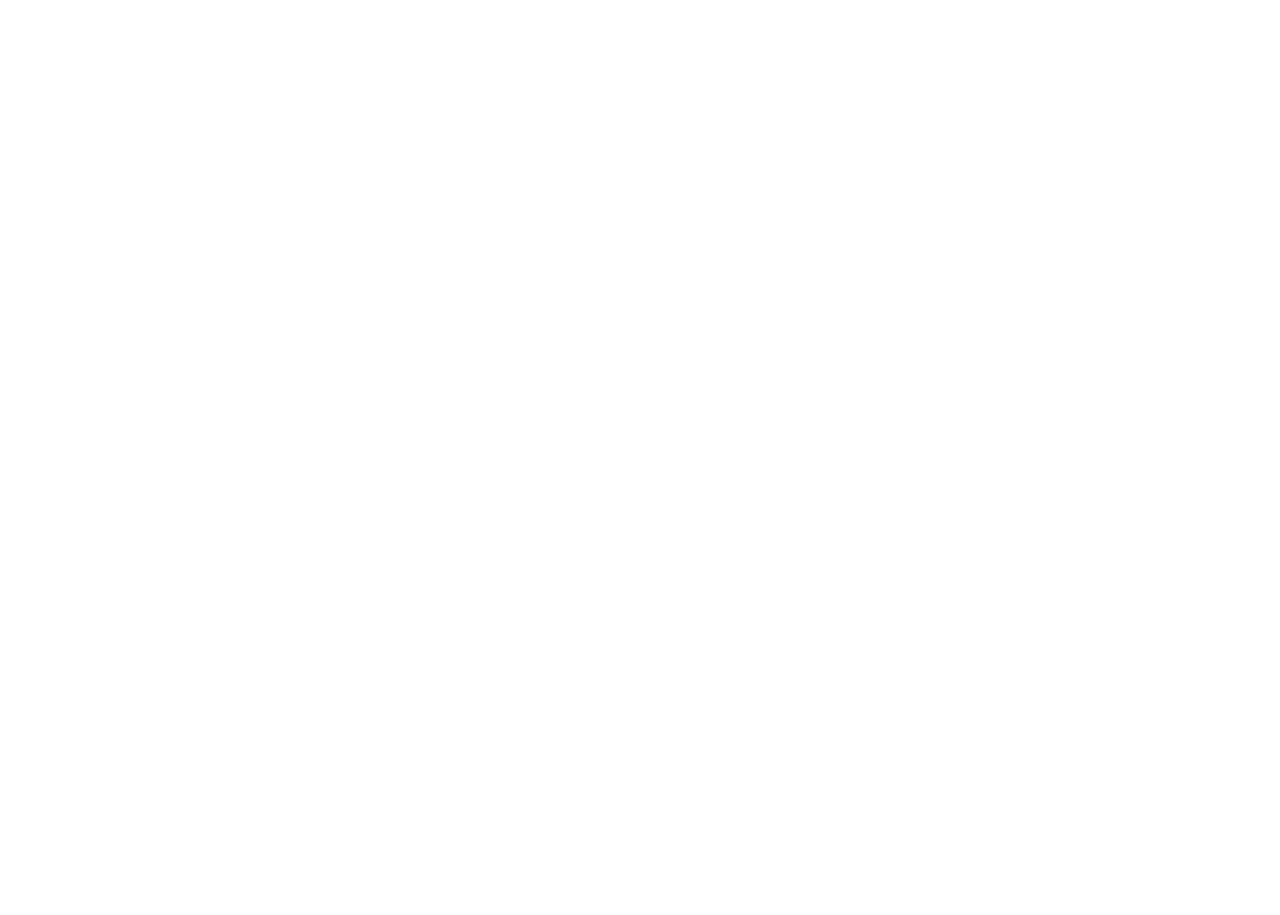
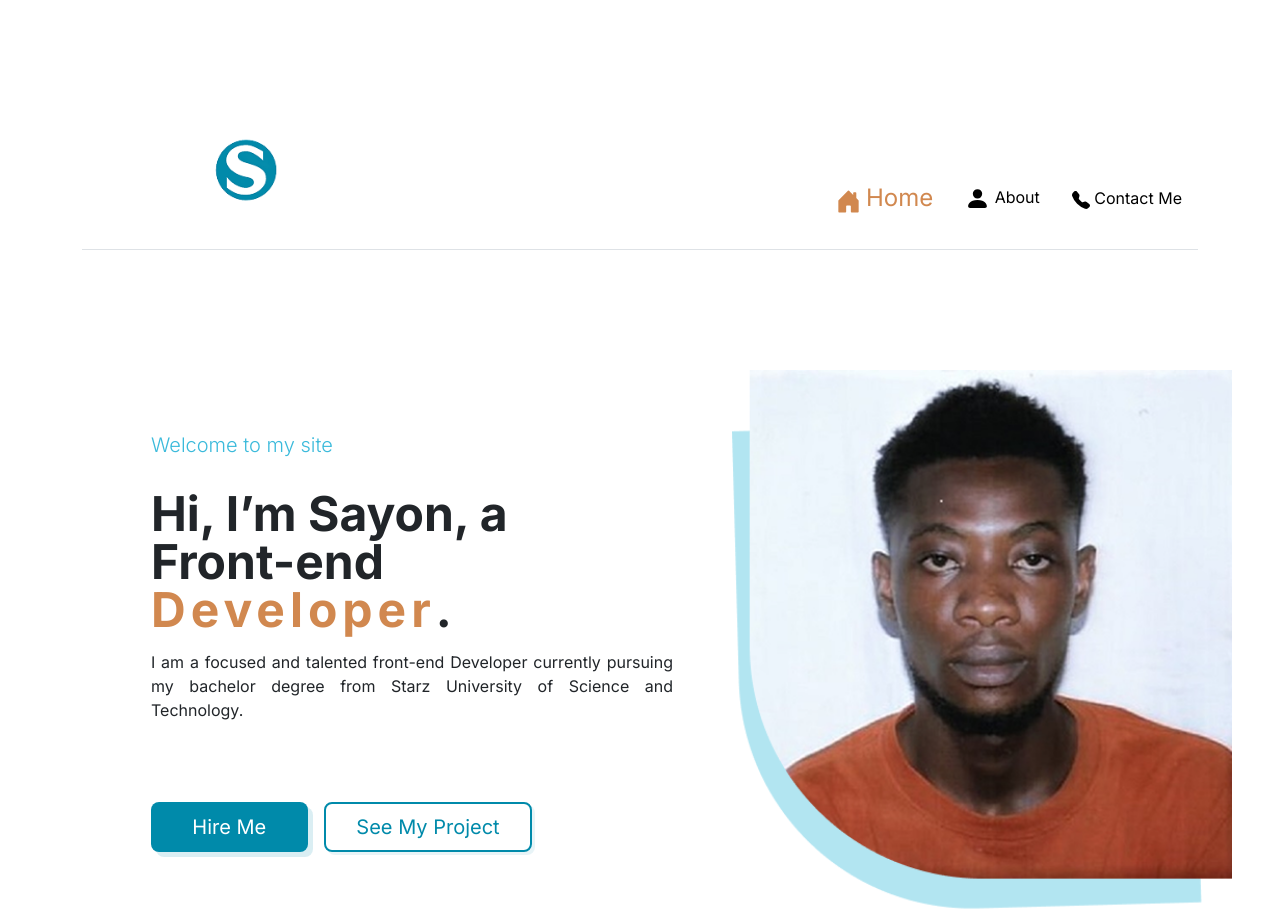
Before and after one commit to Sayon-okai/capstone-project2.github.io, a plain HTML site: page index.html in a window 1280 px wide. Before the commit the page ends 800 px from the top, so only its background shows below. Drawn offline with nearby package versions, Linux system fonts and the light colour scheme.

Commit message:
implement hero section layout and styling -

```diff
--- a/css/style.css
+++ b/css/style.css
@@ -0,0 +1,122 @@
+/*   Colors
+        Orange: #D1884F
+        Blue: #008AAA
+        Light Blue: #3BBADB
+
+
+*/
+
+
+* {
+    margin: 0;
+    padding: 0;
+    box-sizing: border-box;
+   font-family: "Inter", monospace;
+}
+
+
+
+#header {
+    height: 250px;
+    padding-top: 200px;
+
+    /* background-color: antiquewhite; */
+
+}
+
+/* Logo and Icons */
+.logo {
+     height: 300px;
+}
+
+
+
+/* Nav Links */
+
+ul {
+    align-items: center;
+
+
+}
+
+.active-link {
+    font-size: 1.5em;
+    font-style: normal;
+    color: #D1884F;
+}
+
+
+ul li .nav-link {
+           margin-right: ;
+           font-family: "Inter", monospace;
+           color: #000;
+
+
+
+}
+
+/* Hero Section */
+
+.lead {
+        color: #3BBADB;
+        margin-bottom: 33px;
+        font-family: "Inter", monospace;
+}
+
+.special-text {
+    color: #D1884F;
+    font-style: normal;
+    letter-spacing: 5px;
+}
+
+.user-img-section {
+    margin-right: -5%;
+}
+
+.user-profile {
+    width: 500px;
+    height: 523px;
+
+
+
+}
+
+.info-about {
+    margin-bottom: 33px;
+    text-align: justify;
+
+}
+
+/* Button */
+
+.btn-section {
+    margin-top: 5em;
+}
+
+ #btn-see-project:hover{
+    width: 40.5%;
+    background-color: #008AAA;
+    color: #fff;
+    transition: all 1s ease-in-out;
+}
+#btn-hire-me:hover{
+    width: 30.5%;
+    background-color: #fff;
+    box-shadow: 3px 3px #008AAA17;
+    color: #008AAA;
+    transition: all 1s ease-in-out;
+}
+
+#btn-hire-me {
+    width: 30%;
+    background: #008AAA;
+    box-shadow: 5px 5px #008AAA25;
+    color: #fff;
+}
+
+#btn-see-project {
+    width: 40%;
+    border: 2px solid #008AAA;
+    color: #008AAA;
+    box-shadow: 3px 3px #008AAA17;
+}
--- a/index.html
+++ b/index.html
@@ -4,9 +4,78 @@
     <meta charset="UTF-8">
     <meta name="viewport" content="width=device-width, initial-scale=1.0">
     <link rel="stylesheet" href="./css/style.css">
+    <!-- CDN Link -->
+     <link rel="stylesheet" href="https://cdn.jsdelivr.net/npm/bootstrap@5.3.7/dist/css/bootstrap.min.css">
+
+     <!-- Google fonts -->
+    <link rel="preconnect" href="https://fonts.googleapis.com">
+    <link rel="preconnect" href="https://fonts.gstatic.com" crossorigin>
+    <link
+        href="https://fonts.googleapis.com/css2?family=Inter:ital,opsz,wght@0,14..32,100..900;1,14..32,100..900&display=swap"
+        rel="stylesheet">
+
     <title>Sayon T. Okai</title>
 </head>
 <body>
+    <div class="container">
+          <!-- Nav Section -->
+        <header class="d-flex flex-wrap justify-content-center pt-5 mb-4  border-bottom collapse navbar-collapse" id="header">
+            <a href="/" class="d-flex align-items-center mb-3 mb-md-0   me-md-auto text-dark text-decoration-none">
+                <img src="./assets/images/logo.png" alt="logo" class="logo">
+            </a>
 
+            <ul class="nav nav-pills">
+
+                <li class="nav-item ">
+
+                    <a href="#" class="nav-link" aria-current="page"><svg xmlns="http://www.w3.org/2000/svg" fill="#D1884F" class="bi bi-house-door-fill" width="25" height="25" viewBox="0 0 16 16">
+                        <path
+                            d="M6.5 14.5v-3.505c0-.245.25-.495.5-.495h2c.25 0 .5.25.5.5v3.5a.5.5 0 0 0 .5.5h4a.5.5 0 0 0 .5-.5v-7a.5.5 0 0 0-.146-.354L13 5.793V2.5a.5.5 0 0 0-.5-.5h-1a.5.5 0 0 0-.5.5v1.293L8.354 1.146a.5.5 0 0 0-.708 0l-6 6A.5.5 0 0 0 1.5 7.5v7a.5.5 0 0 0 .5.5h4a.5.5 0 0 0 .5-.5" />
+                    </svg> <i class="active-link">Home</i></a></li>
+                <li class="nav-item"><a href="#" class="nav-link">
+                    <svg xmlns="http://www.w3.org/2000/svg" width="25" height="25" fill="currentColor" class="bi bi-person-fill"
+                        viewBox="0 0 16 16">
+                        <path d="M3 14s-1 0-1-1 1-4 6-4 6 3 6 4-1 1-1 1zm5-6a3 3 0 1 0 0-6 3 3 0 0 0 0 6" />
+                    </svg>
+                    About</a></li>
+                <li class="nav-item">
+
+                    <a href="#" class="nav-link">
+                        <svg xmlns="http://www.w3.org/2000/svg" width="18" height="18" fill="currentColor" class="bi bi-telephone-fill"
+                            viewBox="0 0 16 16">
+                            <path fill-rule="evenodd"
+                                d="M1.885.511a1.745 1.745 0 0 1 2.61.163L6.29 2.98c.329.423.445.974.315 1.494l-.547 2.19a.68.68 0 0 0 .178.643l2.457 2.457a.68.68 0 0 0 .644.178l2.189-.547a1.75 1.75 0 0 1 1.494.315l2.306 1.794c.829.645.905 1.87.163 2.611l-1.034 1.034c-.74.74-1.846 1.065-2.877.702a18.6 18.6 0 0 1-7.01-4.42 18.6 18.6 0 0 1-4.42-7.009c-.362-1.03-.037-2.137.703-2.877z" />
+                        </svg>
+                        Contact Me</a></li>
+
+            </ul>
+        </header>
+    </div>
+
+        <!-- Hero Section -->
+    <div class="container col-xxl-8 px-4 pt-5">
+        <div class="row flex-lg-row-reverse align-items-center g-5 pt-5">
+            <div class="col-10 col-sm-8 col-lg-6 user-img-section">
+                <img src="./assets/images/profile.png" class="d-block mx-lg-auto img-fluid user-profile" alt="Sayon T Okai" loading="lazy">
+            </div>
+            <div class="col-lg-6 hero-intro">
+                <h2 class="lead">Welcome to my site</h2>
+                <h1 class="display-5 fw-bold lh-1 mb-3">Hi, I’m Sayon, a <br />
+                 Front-end <em class="special-text">Developer</em>.</h1>
+                <p class="info-about">
+                        I am a focused and talented front-end Developer currently pursuing my bachelor degree from Starz University of Science
+                        and Technology.
+                </p>
+                <div class="d-grid gap-2 d-md-flex justify-content-md-start btn-section">
+                    <button type="button" class="btn  btn-lg px-4 me-md-2" id="btn-hire-me">Hire Me</button>
+                    <button type="button" class="btn  btn-lg px-4" id="btn-see-project">See My Project</button>
+                </div>
+            </div>
+        </div>
+    </div>
+
+
+
+    <script src="https://cdn.jsdelivr.net/npm/bootstrap@5.3.7/dist/js/bootstrap.bundle.min.js"></script>
 </body>
 </html>
```
Also changed, not shown: assets/images/line.png (added), assets/images/logo.png (added), assets/images/profile.png (added), 2 other files.
